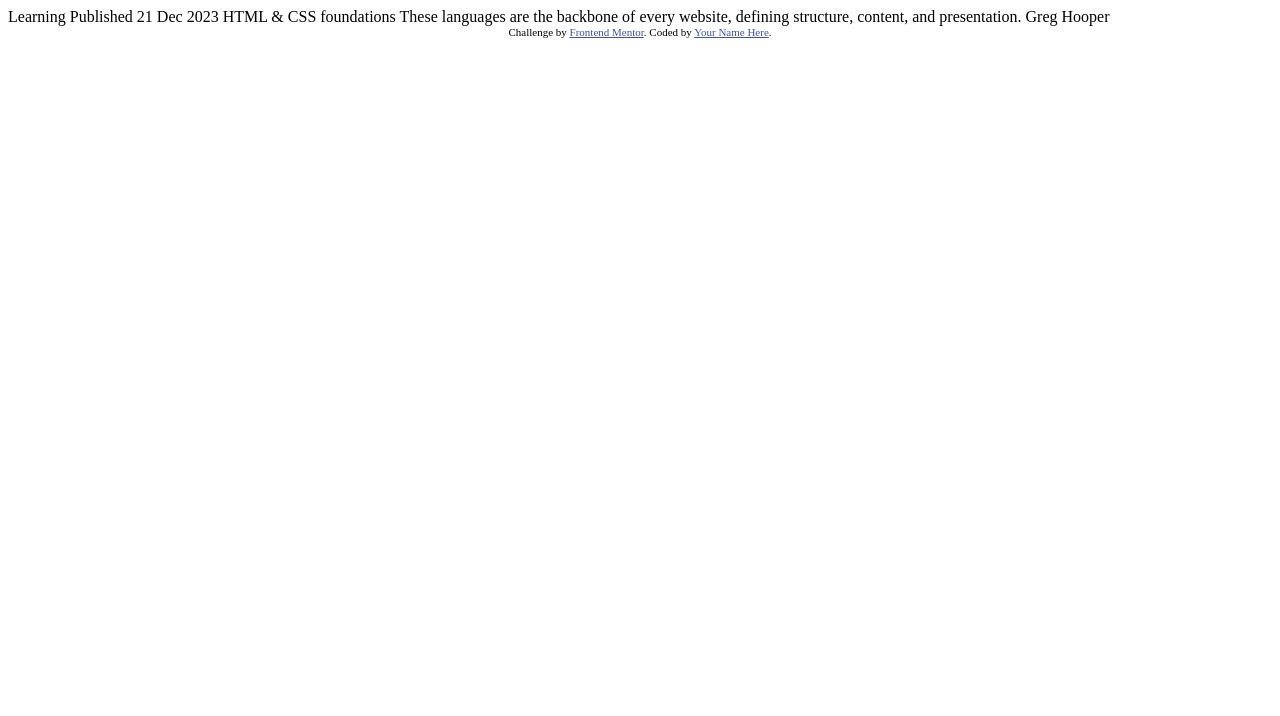
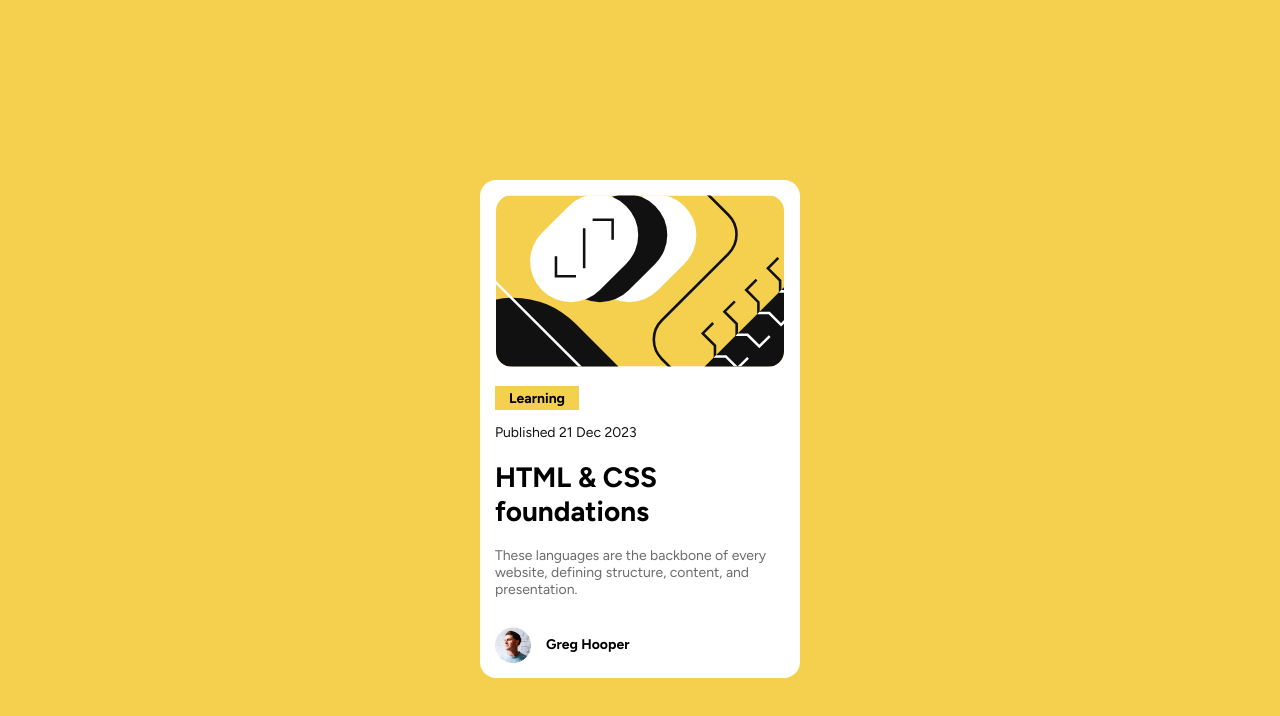
Before and after one commit to JoacoDv/blog-preview-card, a plain HTML site: page index.html in a window 1280 px wide. Drawn offline with Linux system fonts and the light colour scheme.

Commit message:
stylesheet adding

```diff
--- a/index.html
+++ b/index.html
@@ -4,31 +4,36 @@
   <meta charset="UTF-8">
   <meta name="viewport" content="width=device-width, initial-scale=1.0"> <!-- displays site properly based on user's device -->
 
+  <link rel="preconnect" href="https://fonts.googleapis.com">
+  <link rel="preconnect" href="https://fonts.gstatic.com" crossorigin>
+  <link href="https://fonts.googleapis.com/css2?family=Figtree:ital,wght@0,300..900;1,300..900&display=swap" rel="stylesheet">
+
   <link rel="icon" type="image/png" sizes="32x32" href="./assets/images/favicon-32x32.png">
 
   <title>Frontend Mentor | Blog preview card</title>
 
   <!-- Feel free to remove these styles or customise in your own stylesheet 👍 -->
-  <style>
-    .attribution { font-size: 11px; text-align: center; }
-    .attribution a { color: hsl(228, 45%, 44%); }
-  </style>
+  <link rel="stylesheet" href="./style.css">
 </head>
 <body>
 
-  Learning
+  <div class="container">
 
-  Published 21 Dec 2023
+    <img src="./assets/images/illustration-article.svg" alt="portada">
 
-  HTML & CSS foundations
+    <div class="yellow" ><p ><strong>Learning</strong></p></div>
 
-  These languages are the backbone of every website, defining structure, content, and presentation.
+    <p class="gray-strong">Published 21 Dec 2023</p>
 
-  Greg Hooper
+    <h1>HTML & CSS foundations</h1>
 
-  <div class="attribution">
-    Challenge by <a href="https://www.frontendmentor.io?ref=challenge" target="_blank">Frontend Mentor</a>.
-    Coded by <a href="#">Your Name Here</a>.
+    <P class="gray">These languages are the backbone of every website, defining structure, content, and presentation.</P>
+
+    <div class="author">
+      <img alt="avatar" class="avatar" src="./assets/images/image-avatar.webp">
+      <strong>Greg Hooper</strong>
+    </div>
+
   </div>
 </body>
 </html>
--- /dev/null
+++ b/style.css
@@ -0,0 +1,72 @@
+.figtree-<uniquifier> {
+    font-family: "Figtree", sans-serif;
+    font-optical-sizing: auto;
+    font-weight: 400;
+    font-style: normal;
+}
+
+body {
+    box-sizing: border-box;
+    margin: 0;
+    padding: 0;
+    background-color: hsl(47, 88%, 63%) ;
+    font-size: 14px;
+    font-family: Figtree;
+}
+
+.container {
+    border-radius: 16px;
+    background-color: hsl(0, 0%, 100%);
+    margin: 180px auto;
+    width: 320px;
+    text-align: center;
+}
+
+.yellow {
+    background: hsl(47, 88%, 63%);
+    height: 20px;
+    padding: 2px;
+    width: 80px;
+    margin: 0px 15px;
+    display: flex;
+    align-items: center;
+    justify-content: center;
+}
+
+.yellow p {
+    margin: 0;
+}
+
+.gray-strong {
+    color: hsl(0, 0%, 7%) ;
+}
+
+.gray {
+    color: hsl(0, 0%, 42%) ;
+}
+
+img {
+    width: 90%;
+    margin: 15px 5px;
+    border-radius: 16px;
+}
+
+h1, p {
+    text-align: left;
+    margin-left: 15px;
+}
+
+.author {
+    display: flex;
+    align-items: center; /* Alinea verticalmente */
+    gap: 10px; /* Espacio entre la imagen y el texto */
+    margin: 0 0 15px 10px; /* Alinear con el resto del contenido */
+}
+
+.avatar{
+    margin-bottom: 15px;
+    width: 36px;
+    height: 36px;
+    text-align: left;
+    display: inline;
+}
```
